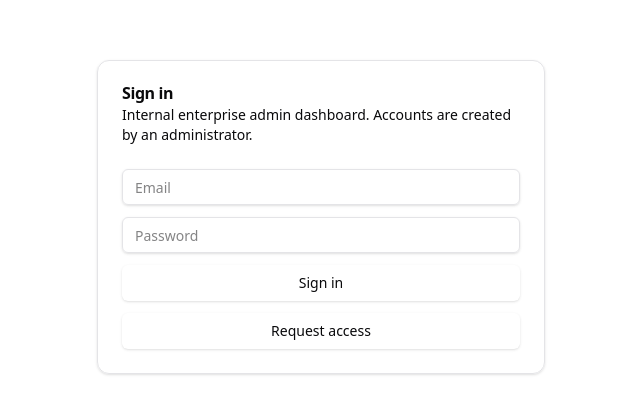
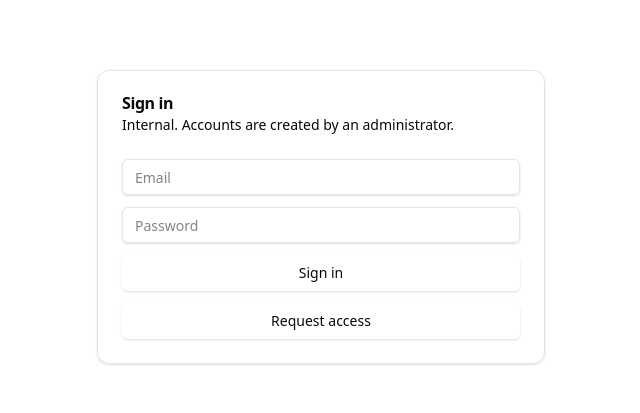
Before and after one commit to alfredulu/enterprise-admin-ui, a React (Vite) app: page /login in a window 1280 px wide. Shown: the part 183-596 px from the top of the page, without its empty margins (319-959 px from the left). Built offline with nearby package versions, Linux system fonts and the light colour scheme; no server answers.

Commit message:
udate UI

```diff
--- a/src/components/layout/AppLayout.tsx
+++ b/src/components/layout/AppLayout.tsx
@@ -73,6 +73,13 @@ export default function AppLayout() {
             </header>
 
             <main className="min-w-0 flex-1 p-4 md:p-6">
+              <div className="mb-6">
+                <h1 className="text-xl font-semibold">Enterprise Admin UI</h1>
+                <p className="text-sm text-muted-foreground">
+                  Internal dashboard for managing tickets, users, and system
+                  settings.
+                </p>
+              </div>
               <Outlet />
             </main>
           </div>
--- a/src/pages/DashboardPage.tsx
+++ b/src/pages/DashboardPage.tsx
@@ -85,7 +85,7 @@ export default function DashboardPage() {
       <div>
         <h1 className="text-2xl font-semibold">Dashboard</h1>
         <p className="text-sm text-muted-foreground">
-          Overview of your support tickets.
+          Internal overview of support activity and ticket status.
         </p>
       </div>
 
--- a/src/pages/LoginPage.tsx
+++ b/src/pages/LoginPage.tsx
@@ -54,8 +54,7 @@ export default function LoginPage() {
         <CardHeader className="space-y-1">
           <CardTitle>Sign in</CardTitle>
           <p className="text-sm text-muted-foreground">
-            Internal enterprise admin dashboard. Accounts are created by an
-            administrator.
+            Internal. Accounts are created by an administrator.
           </p>
         </CardHeader>
 
```
